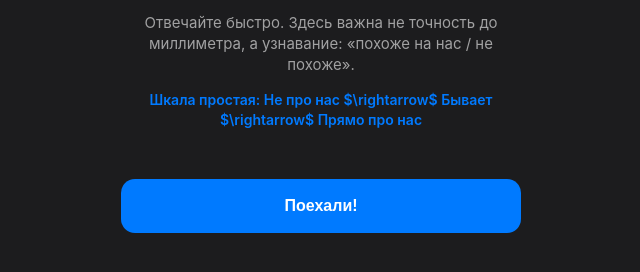
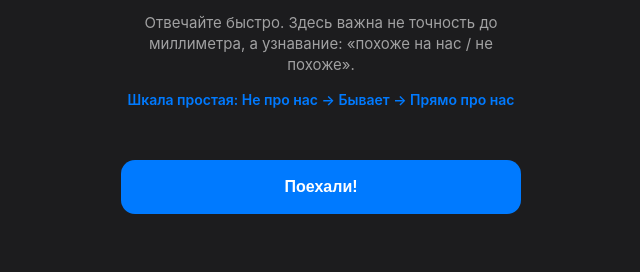
Before and after one commit to StaroverovVV/diag-webapp, a plain HTML site: page index.html in a window 1280 px wide. Both pictures are taken after a click on the button "Начать диагностику". Shown: the part 68-340 px from the top of the page, without its empty margins (319-959 px from the left). Drawn offline with Linux system fonts and the light colour scheme; a script that the page names is missing.

Commit message:
Fix arrows in scale

```diff
--- a/index.html
+++ b/index.html
@@ -95,7 +95,7 @@
             <div class="header">
                 <h1>Как отвечать</h1>
                 <p>Отвечайте быстро. Здесь важна не точность до миллиметра, а узнавание: «похоже на нас / не похоже».</p>
-                <p style="font-size: 14px; color: var(--accent-color); font-weight: 600;">Шкала простая: Не про нас $\rightarrow$ Бывает $\rightarrow$ Прямо про нас</p>
+                <p style="font-size: 14px; color: var(--accent-color); font-weight: 600;">Шкала простая: Не про нас &rarr; Бывает &rarr; Прямо про нас</p>
             </div>
             <button class="btn-primary" onclick="startQuiz()">Поехали!</button>
         </div>
```
